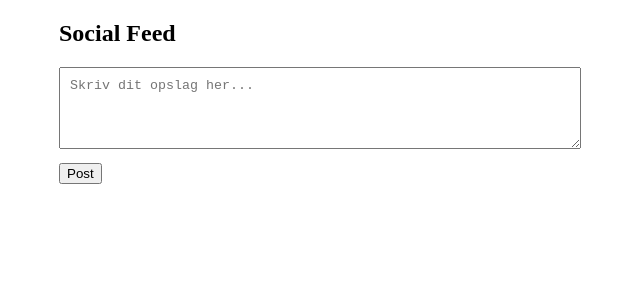
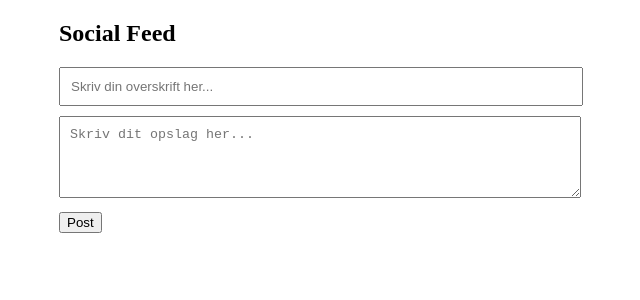
Before and after one commit to MunkerKrelle/Java-React, a React (Create React App) app: page / in a window 1280 px wide. Shown: the top 300 px of the page, without its empty margins (331-971 px from the left). Built offline with nearby package versions, Linux system fonts and the light colour scheme.

Commit message:
har tilføjet titel til blogpost

```diff
--- a/src/posts.js
+++ b/src/posts.js
@@ -5,6 +5,11 @@ import {username}  from "./login";
 export default function BlogPost() {
     const [posts, setPosts] = useState([]);
     const [newPost, setNewPost] = useState("");
+    const [title, setTitle] = useState("");
+
+    const handleTitleChange = (event) => {
+        setTitle(event.target.value);
+    };
 
     const handleChange = (event) => {
         setNewPost(event.target.value);
@@ -16,12 +21,14 @@ export default function BlogPost() {
 
     const newPostObject = {
         id: `${Date.now()}-${Math.random().toString(36).substr(2, 9)}`,
+        title: title,
         content: newPost,
         username: username || "Anonymous",
 
     };
     setPosts([newPostObject, ...posts]);
     setNewPost("");
+    setTitle("");
 
     };
 
@@ -29,6 +36,13 @@ export default function BlogPost() {
         <div style={{ maxWidth: "500px", margin: "auto" }}>
           <h2>Social Feed</h2>
           <form onSubmit={handleSubmit}>
+            <input
+              type="text"
+              value={title}
+              onChange={handleTitleChange}
+              placeholder="Skriv din overskrift her..."
+              style={{ width: "100%", padding: "10px", marginBottom: "10px" }}
+              />
             <textarea
               value={newPost}
               onChange={handleChange}
@@ -41,9 +55,10 @@ export default function BlogPost() {
 
           <div style={{ marginTop: "30px" }}>
             {posts.map((post) => (
-              <div key={post.id} style={{ borderBottom: "1px solid #ccc", padding: "10px 0" }}>
-                <strong>{post.username}:</strong>
-                {post.content}
+              <div key={post.id} style={{ borderBlock: "10px solid #ccc" ,padding: "10px 0" }}>
+                <h3>{post.title}</h3>
+                <strong>{post.username}: </strong>
+                { post.content}
               </div>
             ))}
           </div>
```
